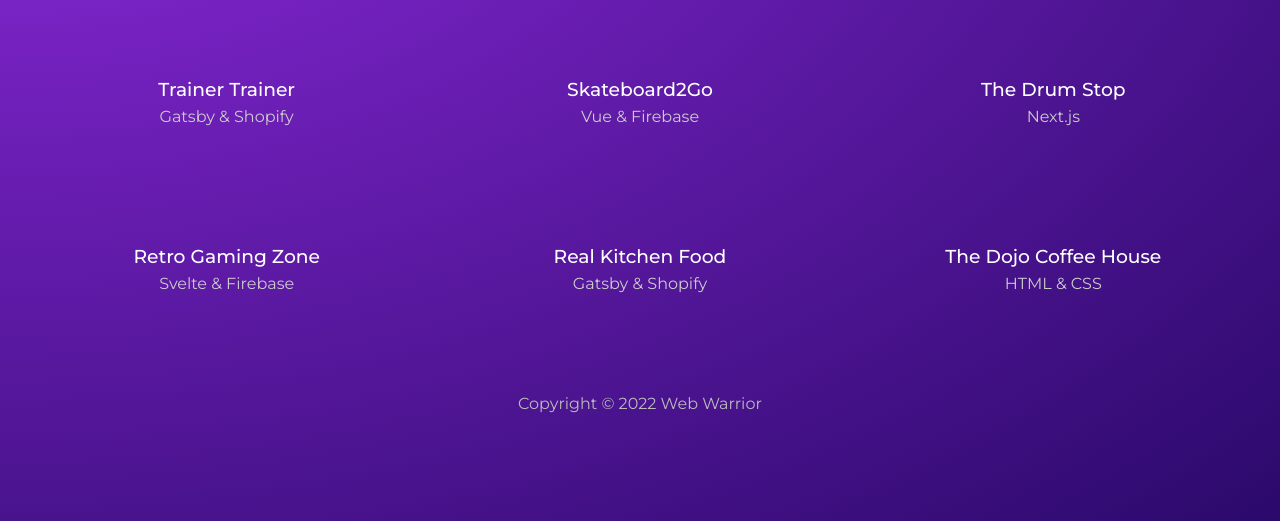
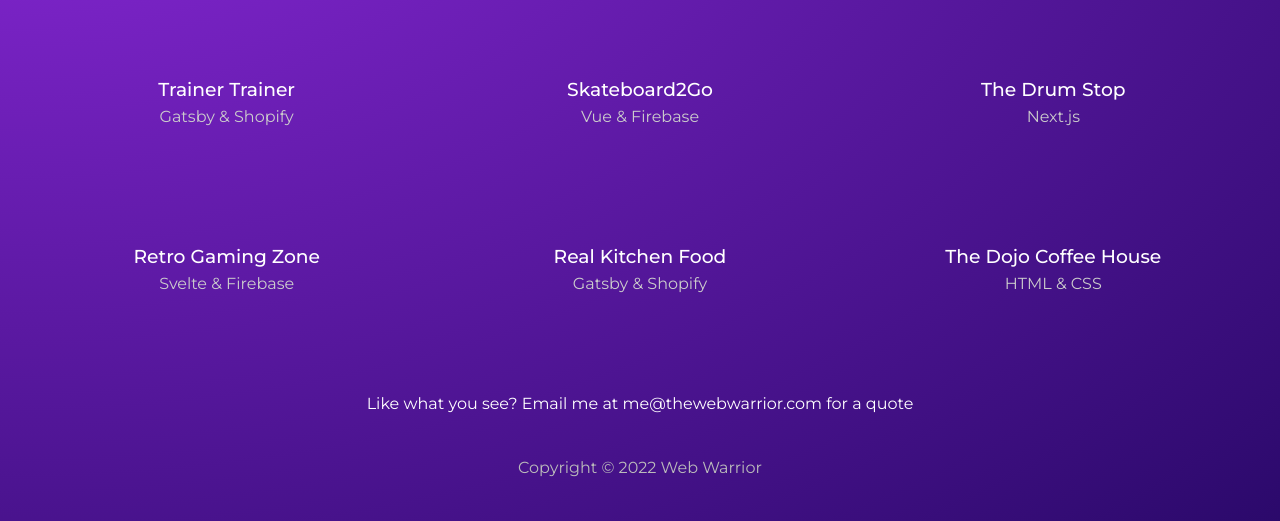
Before and after one commit to dking1342/gatsbyjs-intro, a Gatsby site: page /projects in a window 1280 px wide. Shown: the part 279-800 px from the top of the page. Built offline with nearby package versions, Linux system fonts and the light colour scheme; Gatsby itself is replaced by a stand-in of ours.

Commit message:
making multiple queries in one page

```diff
--- a/gatsby-config.js
+++ b/gatsby-config.js
@@ -3,6 +3,7 @@
     title: `Web Warrior`,
     description: `Web Dev Portfolio`,
     copyright: `This website is copyright 2022 Web Warrior`,
+    contact:`me@thewebwarrior.com`
     // author: `@gatsbyjs`,
     // siteUrl: `https://gatsbystarterdefaultsource.gatsbyjs.io/`,
   },
--- a/src/pages/projects/index.js
+++ b/src/pages/projects/index.js
@@ -3,22 +3,6 @@
 import Layout from "../../components/Layout"
 import * as styles from "../../styles/projects.module.css"
 
-// export const query = graphql`
-//   query AllMarkdownRemark {
-//     allMarkdownRemark {
-//       edges {
-//         node {
-//           frontmatter {
-//             slug
-//             stack
-//             title
-//           }
-//           id
-//         }
-//       }
-//     }
-//   }
-// `
 
 export const query = graphql`
   query AllSortedMarkdownRemark {
@@ -34,12 +18,18 @@
         }
       }
     }
+    site{
+      siteMetadata {
+        contact
+      }
+    }
   }
 `
 
 
 const Projects = ({ data }) => {
   const projects = data.allMarkdownRemark.edges
+  const { contact } = data.site.siteMetadata;
 
   return (
     <Layout>
@@ -59,6 +49,7 @@
             </Link>
           ))}
         </div>
+        <p>Like what you see? Email me at { contact } for a quote</p>
       </section>
     </Layout>
   )
```
Lines whose indentation alone changed are shown as unchanged.
